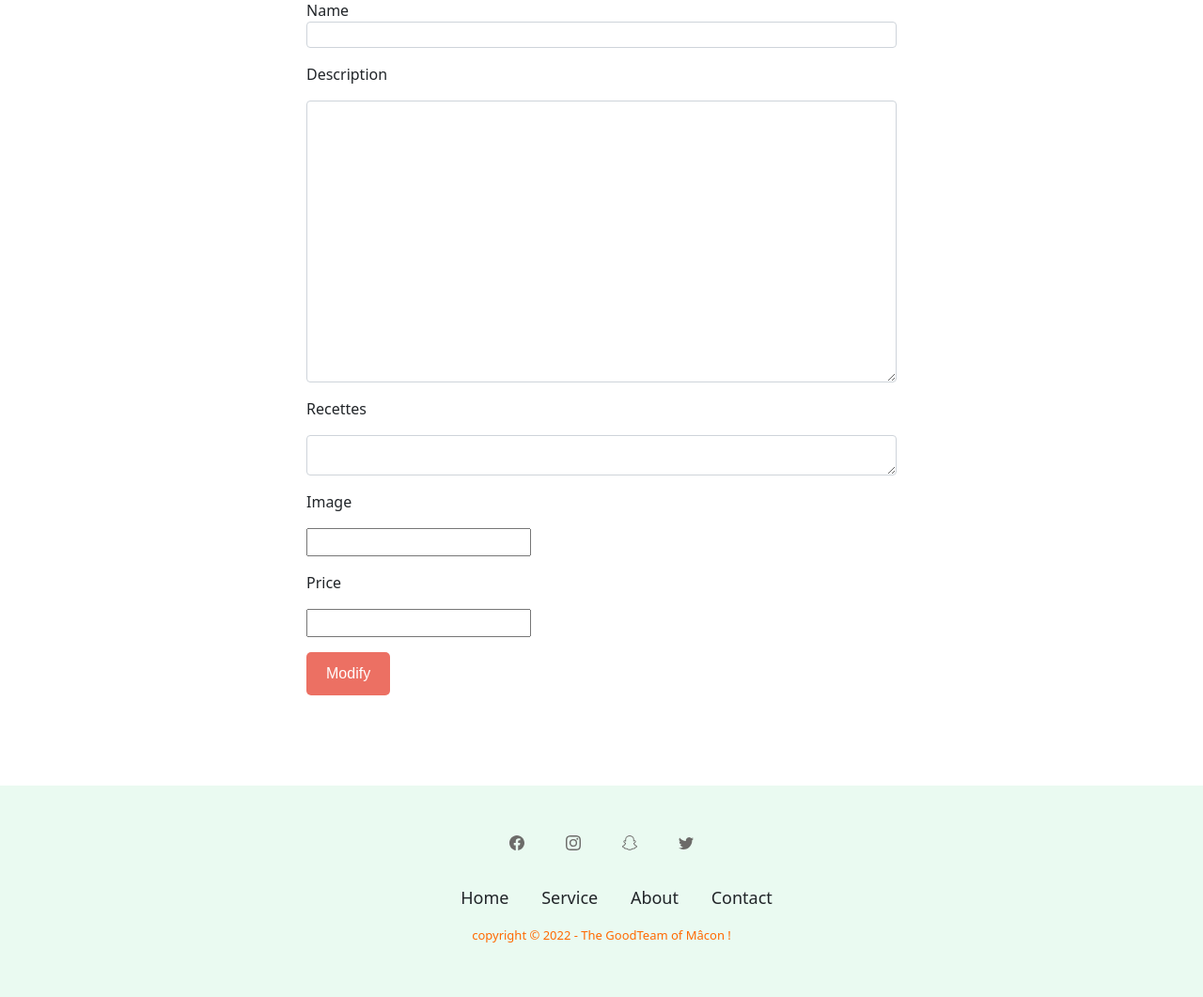
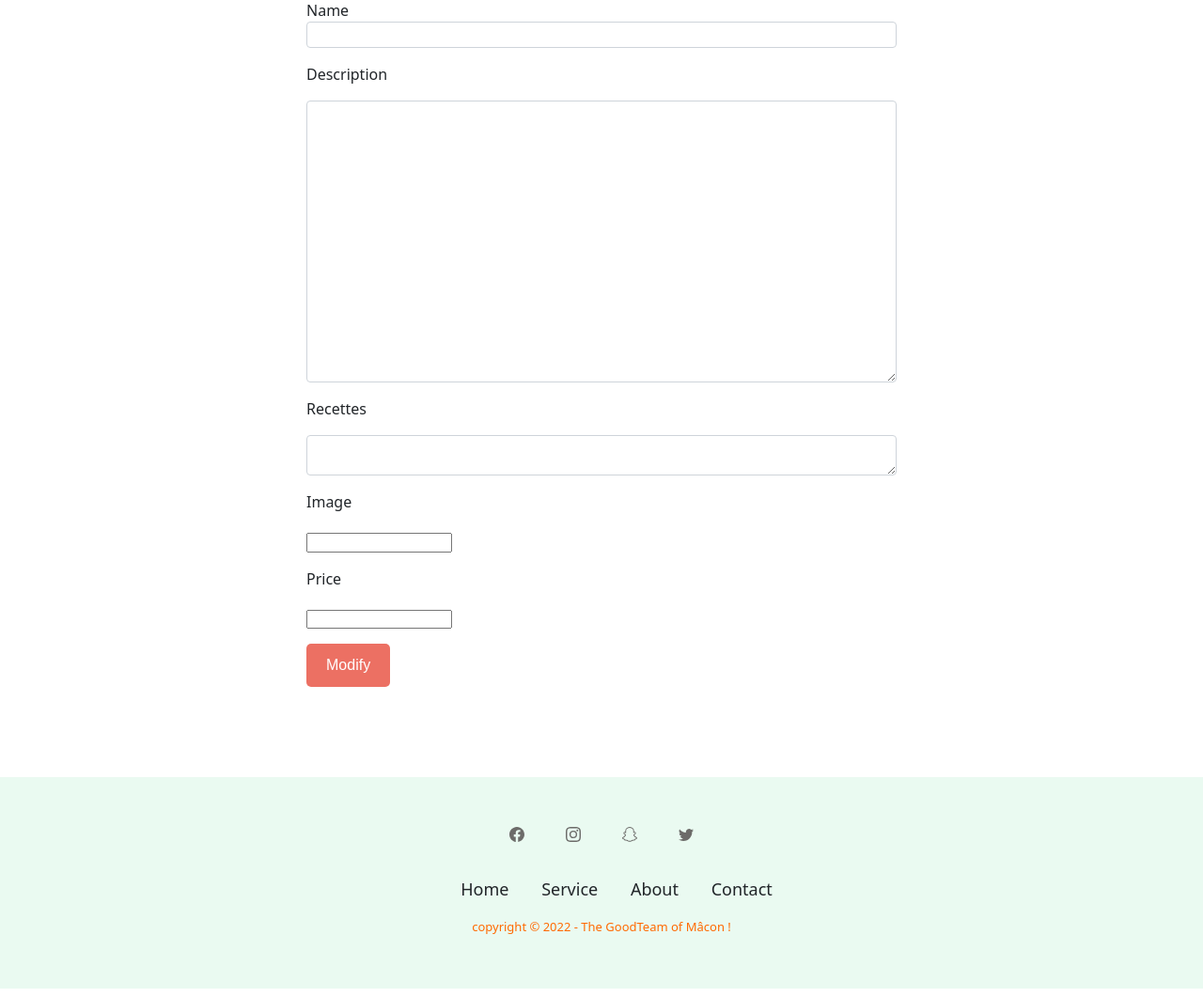
Before and after one commit to Youssefh71/coffy-shop, a PHP site: page /templates/add.php in a window 1280 px wide. Shown: the part 163-1224 px from the top of the page at 94% size. Run offline with PHP 8.4, Linux system fonts and the light colour scheme; some web fonts are replaced.

Commit message:
modif text

```diff
--- a/public/css/style.css
+++ b/public/css/style.css
@@ -132,6 +132,10 @@ body {
     font-size: 0.6rem;
 }
 
+.form-control-file {
+    font-size: 0.6rem;
+}
+
 #modify {
     color: #fff;
     font-family: var(--title-font-family);
```
